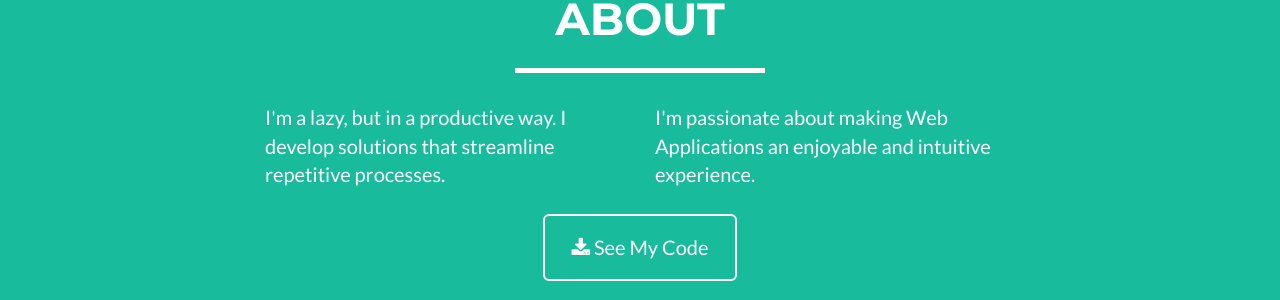
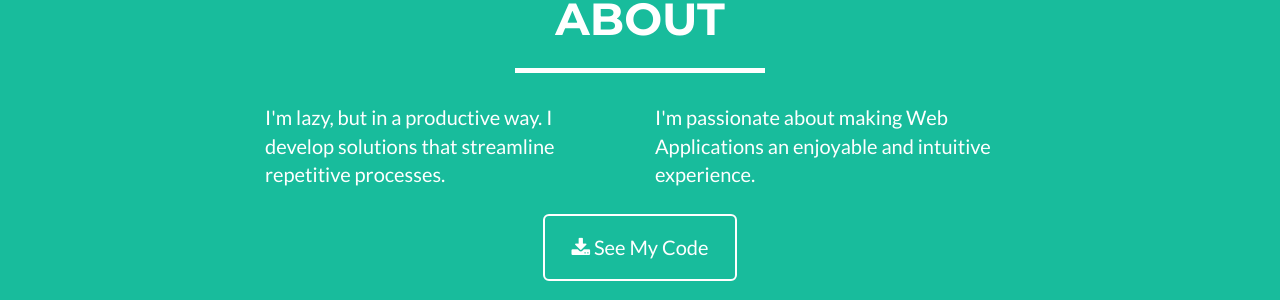
Before and after one commit to jtba/jtba.github.io, a Jekyll site: the page built from index.html, in a window 1280 px wide and 900 px high, scrolled down 1906 px. Shown: the part 155-455 px from the top of the window. Built offline with Jekyll 4.4.1, drawn with Linux system fonts in a browser that asks for light colours.

Commit message:
Small typo correction

```diff
--- a/_includes/about.html
+++ b/_includes/about.html
@@ -9,7 +9,7 @@
             </div>
             <div class="row">
                 <div class="col-lg-4 col-lg-offset-2">
-                    <p>I'm a lazy, but in a productive way. I develop solutions that streamline repetitive processes.</p>
+                    <p>I'm lazy, but in a productive way. I develop solutions that streamline repetitive processes.</p>
                 </div>
                 <div class="col-lg-4">
                     <p>I'm passionate about making Web Applications an enjoyable and intuitive experience.</p>
```
